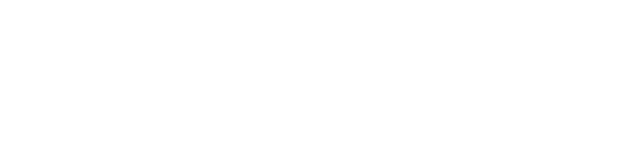
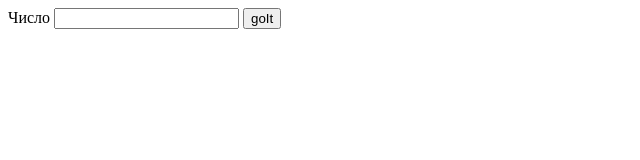
Before and after one commit to ttuluk/js_practice, a plain HTML site: page index.html in a window 1280 px wide. Shown: the whole page, without its empty margins (0-640 px from the left). Drawn offline with Linux system fonts and the light colour scheme.

Commit message:
practik with Repeta

```diff
--- a/index.html
+++ b/index.html
@@ -7,11 +7,19 @@
     <title>Практика js</title>
   </head>
   <body>
+    <label>
+      Число
+      <input type="number" data-value />
+    </label>
+
+    <button type="button" data-add>Прибавить</button>
+    <script src="./js/button.js" type="module"></script>
     <!-- <script src="./js/pracktik.js" type="module"></script> -->
     <!--<script src="./js/01-vars.js" type="module"></script>-->
     <!-- <script src="./js/02-if-else.js" type="module"></script> -->
     <!-- <script src="./js/03-count.js" type="module"></script> -->
-    <script src="./js/04-switch.js" type="module"></script>
+    <!-- <script src="./js/04-switch.js" type="module"></script> -->
+    <!-- <script src="./js/05-cycle.js" type="module"></script> -->
     <!--<script src="./js/task7.js" type="module"></script>-->
     <!-- <script src="./js/task7_2.js" type="module"></script> -->
   </body>
--- /dev/null
+++ b/js/button.js
@@ -0,0 +1,16 @@
+const btnAdd = document.querySelector('button');
+const valueInput = document.querySelector('input[data-value]')
+
+
+console.dir(btnAdd);
+
+btnAdd.textContent = 'goIt';
+btnAdd.addEventListener('click', function () {
+    console.log('click hehehehe');
+    console.log(valueInput.value);
+})
+console.dir(valueInput);
+
+valueInput.addEventListener('input', function () {
+    console.log('you have value');
+})
```
Also changed, not shown: js/05-cycle.js (added, +23 -0 lines), js/cucle.js (deleted).
